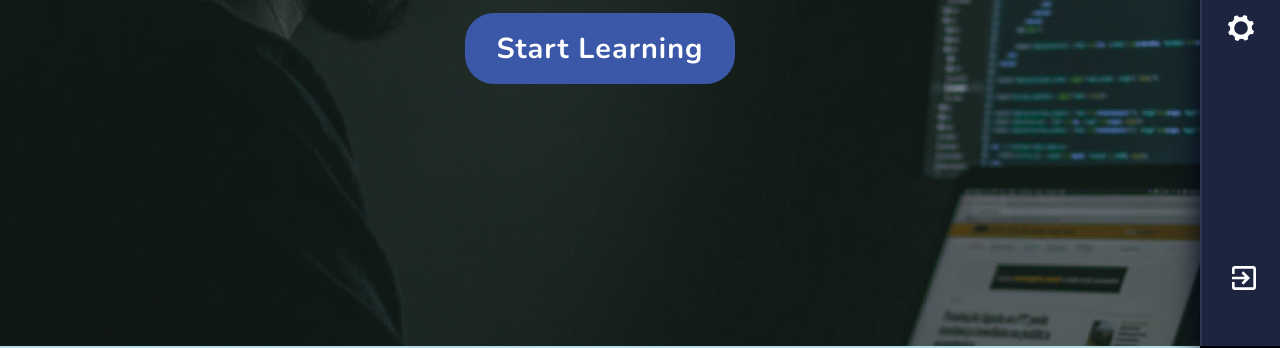
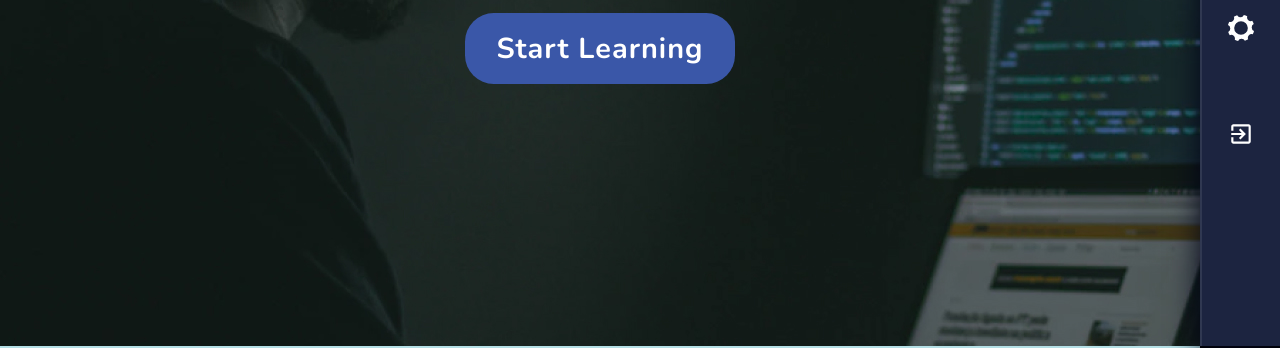
Before and after one commit to elian-cheng/rs-clone, a React (Create React App) app: page / in a window 1280 px wide. Shown: the part 454-802 px from the top of the page. Built offline with nearby package versions, Linux system fonts and the light colour scheme.

Commit message:
fix: login icon

```diff
--- a/src/components/Sidebar/Sidebar.scss
+++ b/src/components/Sidebar/Sidebar.scss
@@ -73,14 +73,8 @@
   }
 
   &__login {
-    position: absolute;
-    bottom: 2rem;
+    margin-top: 50px;
     min-height: 48px;
-  }
-
-  &__login-btn {
-    font-weight: $fontBold;
-    font-size: 1.2rem;
   }
 
   &__login-wrapper {
@@ -131,6 +125,13 @@
       background: rgba($color: $colorWhite, $alpha: 0.1);
     }
   }
+
+  &__login-btn {
+    font-weight: $fontBold;
+    font-size: 1.2rem;
+    padding: 0 10px;
+  }
+
 }
 
 .sidebar-wrapper_open {
@@ -202,6 +203,8 @@
     opacity: 1;
     .sidebar {
       right: 0;
+      min-height: 100vh;
+      overflow: scroll;
     }
   }
 }
```
